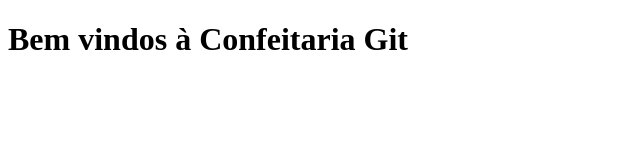
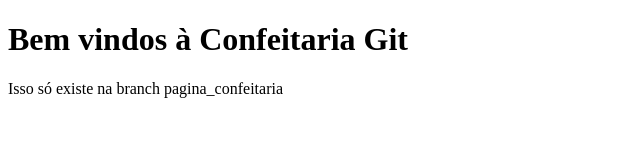
Before and after one commit to Novacation/curso-de-versionamento, a plain HTML site: page index.html in a window 1280 px wide. Shown: the whole page, without its empty margins (0-640 px from the left). Drawn offline with Linux system fonts and the light colour scheme.

Commit message:
Texto adicionado

```diff
--- a/index.html
+++ b/index.html
@@ -7,5 +7,6 @@
   </head>
   <body>
     <h1>Bem vindos à Confeitaria Git</h1>
+    <p>Isso só existe na branch pagina_confeitaria</p>
   </body>
 </html>
```
